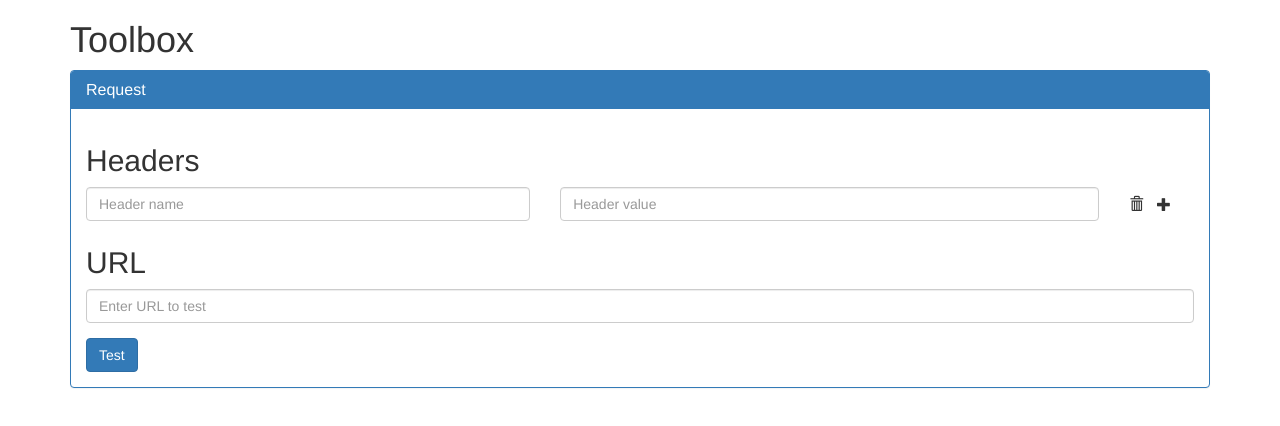
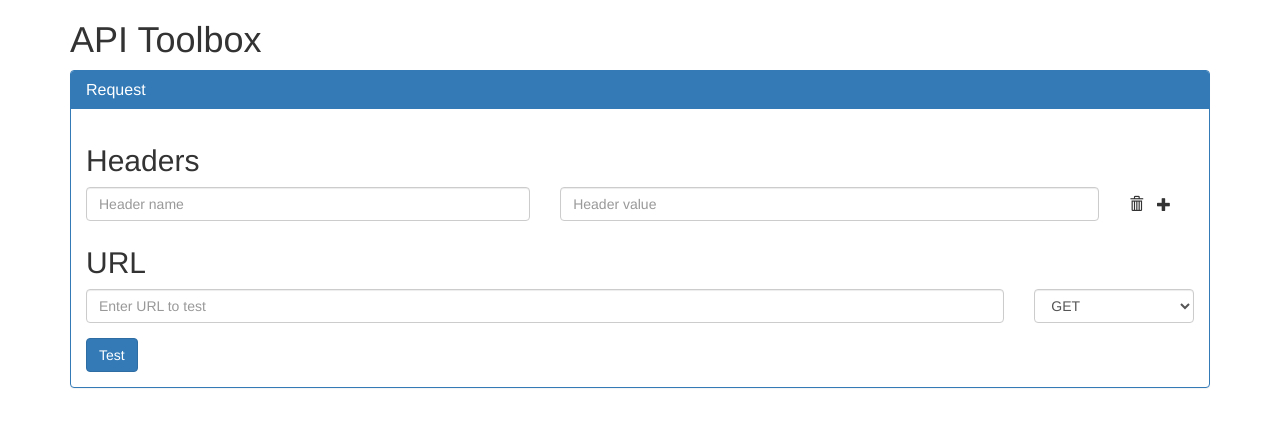
Before and after one commit to EricPrunierCom/toolbox.ericprunier.com, a plain HTML site: page index.html in a window 1280 px wide. Drawn offline with nearby package versions, Linux system fonts and the light colour scheme.

Commit message:
Add HTTP method selection

```diff
--- a/index.html
+++ b/index.html
@@ -6,15 +6,7 @@
 </head>
 <body>
   <div class="container">
-    <h1>Toolbox</h1>
-
-    <div id="errors" style="display: none;">
-      <div class="alert alert-danger">
-        <button type="button" id="close-error" class="close" aria-label="Close"><span aria-hidden="true">&times;</span></button>
-        <span style="font-weight: bold;">Error: </span>
-        <span id="error"></span>
-      </div>
-    </div>
+    <h1>API Toolbox</h1>
 
     <div class="panel panel-primary">
       <div class="panel-heading">
@@ -40,12 +32,30 @@
         <div>
           <h2>URL</h2>
           <div class="row">
-            <div class="form-group col-md-12">
+            <div class="form-group col-md-10">
               <input type="text" class="form-control" id="url" name="url" placeholder="Enter URL to test">
+            </div>
+            <div class="form-group col-md-2">
+                <select class="form-control" id="method">
+                    <option value="GET">GET</option>
+                    <option value="POST">POST</option>
+                    <option value="PUT">PUT</option>
+                    <option value="PATCH">PATCH</option>
+                    <option value="DELETE">DELETE</option>
+                    <option value="OPTIONS">OPTIONS</option>
+                </select>
             </div>
           </div>
           <button id="test-url" class="btn btn-primary">Test</button>
         </div>
+      </div>
+    </div>
+
+    <div id="errors" style="display: none;">
+      <div class="alert alert-danger">
+        <button type="button" id="close-error" class="close" aria-label="Close"><span aria-hidden="true">&times;</span></button>
+        <span style="font-weight: bold;">Error: </span>
+        <span id="error"></span>
       </div>
     </div>
 
--- a/main.js
+++ b/main.js
@@ -14,6 +14,7 @@ $(document).ready(function() {
 function testURL() {
   $.ajax({
     url: $('#url').val(),
+    method: $('#method').val(),
     beforeSend: function (jqXHR) {
       var headers = getHeaders();
       _(headers).forEach(function (header) {
```
